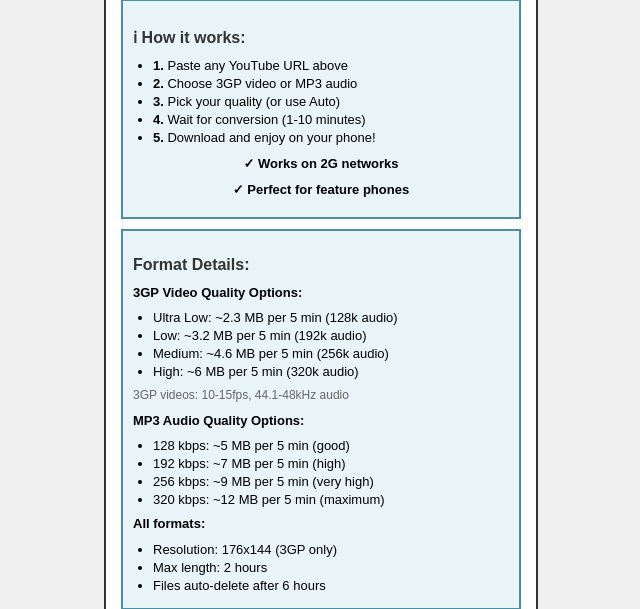
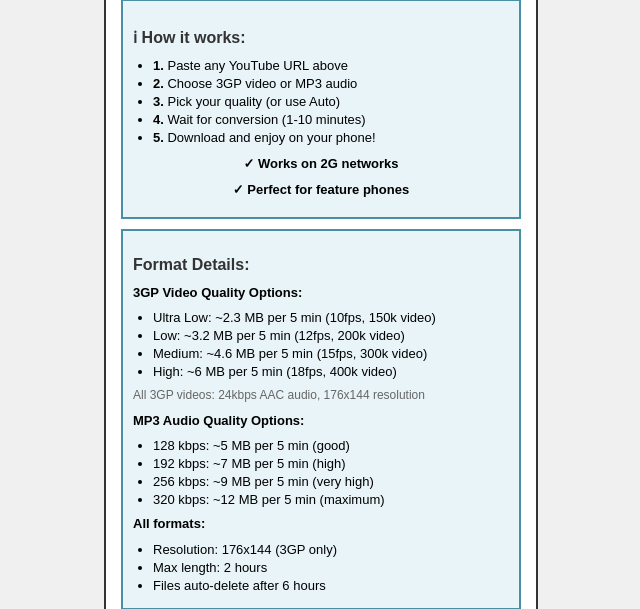
Before and after one commit to TITANICBHAI/Legacy-Tube, a Flask app: page / in a window 1280 px wide. Shown: the part 736-1345 px from the top of the page, without its empty margins (319-959 px from the left). Run offline with Flask 3, Linux system fonts and the light colour scheme; parts of the project's set-up code (start-up, migrations or seed data) failed here and were passed over; some libraries are stand-ins or nearby versions.

Commit message:
Improve video download reliability and 3GP quality settings
Fixes issue with video splitting by using FFMPEG_PATH constant, adds error logging for video duration determination, and updates 3GP quality settings in README, replit.md, and HTML templates.

Replit-Commit-Author: Agent
Replit-Commit-Session-Id: 0c79efb2-e47b-47c0-8e73-110d3004adf6
Replit-Commit-Checkpoint-Type: intermediate_checkpoint
Replit-Commit-Event-Id: 99137711-8af2-4037-a1bc-945fed711e3f
Replit-Commit-Screenshot-Url: https://storage.googleapis.com/screenshot-production-us-central1/83f2f9d3-06a6-46f3-8dd8-91c5dfa0c92b/0c79efb2-e47b-47c0-8e73-110d3004adf6/MXDo7l3

```diff
--- a/app.py
+++ b/app.py
@@ -1185,9 +1185,8 @@ def split_video_by_duration(file_path, duration_seconds, file_id):
     total_duration = info['duration_seconds']
 
     if total_duration == 0:
+        logger.warning(f"Could not get duration for video split: {file_path}")
         return None
-
-    ffmpeg_path = get_ffmpeg_path()
 
     while start_time < total_duration:
         part_filename = f"{file_id}_part{part_num}{ext}"
@@ -1195,7 +1194,7 @@ def split_video_by_duration(file_path, duration_seconds, file_id):
 
         # Use ffmpeg to extract segment
         ffmpeg_cmd = [
-            ffmpeg_path,
+            FFMPEG_PATH,
             '-i', file_path,
             '-ss', str(start_time),
             '-t', str(duration_seconds),
--- a/templates/index.html
+++ b/templates/index.html
@@ -70,12 +70,12 @@
 <h2>Format Details:</h2>
 <p><strong>3GP Video Quality Options:</strong></p>
 <ul>
-<li>Ultra Low: ~2.3 MB per 5 min (128k audio)</li>
-<li>Low: ~3.2 MB per 5 min (192k audio)</li>
-<li>Medium: ~4.6 MB per 5 min (256k audio)</li>
-<li>High: ~6 MB per 5 min (320k audio)</li>
+<li>Ultra Low: ~2.3 MB per 5 min (10fps, 150k video)</li>
+<li>Low: ~3.2 MB per 5 min (12fps, 200k video)</li>
+<li>Medium: ~4.6 MB per 5 min (15fps, 300k video)</li>
+<li>High: ~6 MB per 5 min (18fps, 400k video)</li>
 </ul>
-<p style="font-size: 12px; color: #666;">3GP videos: 10-15fps, 44.1-48kHz audio</p>
+<p style="font-size: 12px; color: #666;">All 3GP videos: 24kbps AAC audio, 176x144 resolution</p>
 <p><strong>MP3 Audio Quality Options:</strong></p>
 <ul>
 <li>128 kbps: ~5 MB per 5 min (good)</li>
```
Also changed, not shown: replit.md (+6 -4 lines), templates/3gp.html (+5 -5 lines), README.md, 1 other file.
